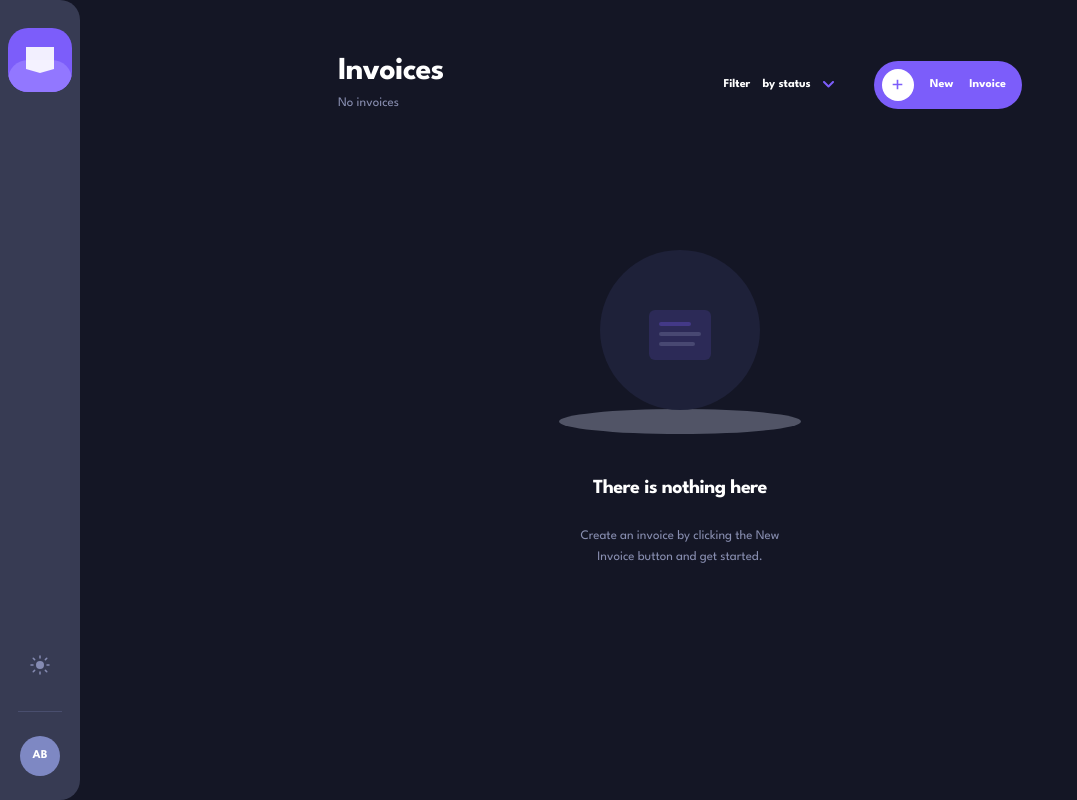
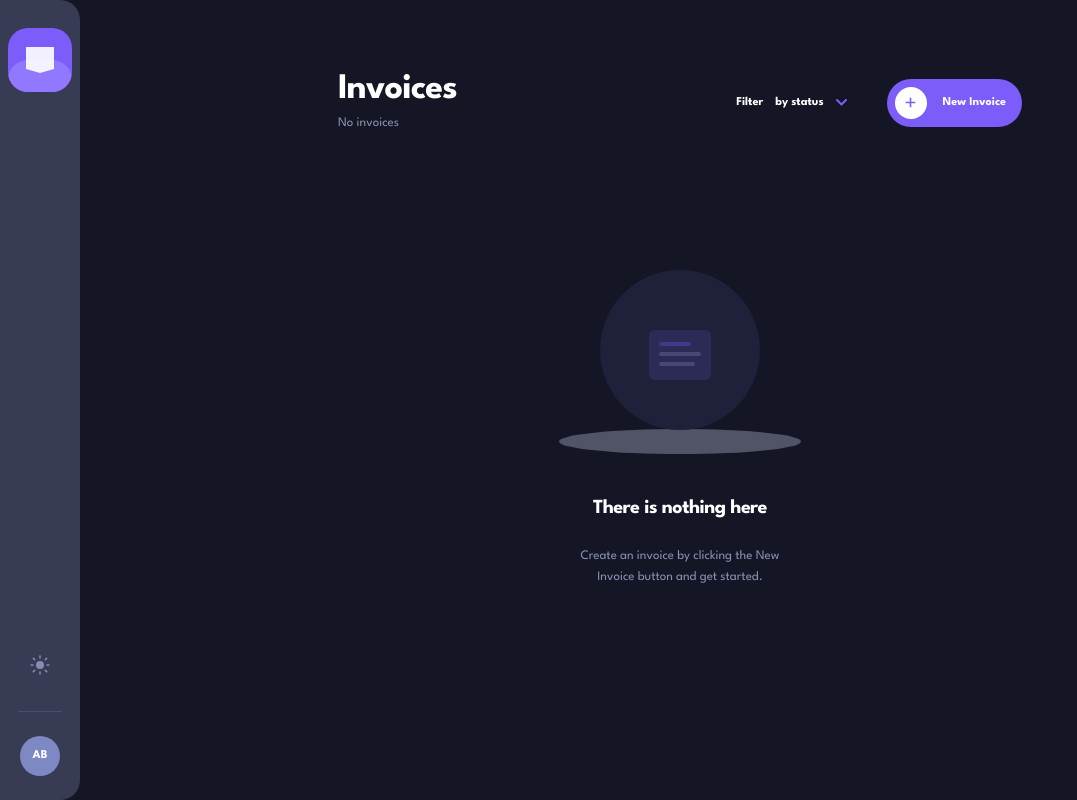
Before and after one commit to Demiomotee/Invoice-Management-App, a React (Vite) app: page / in a window 1280 px wide. Shown: the whole page, without its empty margins (0-1077 px from the left). Built offline with nearby package versions, Linux system fonts and the light colour scheme.

Commit message:
Refactor InvoiceList layout and styles

```diff
--- a/src/pages/InvoiceList.tsx
+++ b/src/pages/InvoiceList.tsx
@@ -18,27 +18,42 @@
       : `There ${count !== 1 ? 'are' : 'is'} ${count} ${filter} invoice${count !== 1 ? 's' : ''}`
 
   return (
-    <div className="max-w-[780px] mx-auto px-6 py-16 md:py-14 md:px-12">
+    <div className="max-w-[780px] mx-auto px-6 py-8 md:py-12 lg:py-[72px] md:px-12">
 
-      <header className="flex items-center justify-between mb-14 gap-4">
+
+      <header className="flex items-center justify-between mb-8 md:mb-14 gap-4">
         <div>
-          <h1 className="text-[32px] font-bold text-dark-1 dark:text-white tracking-tight leading-none">Invoices</h1>
-          <p className="text-[13px] text-gray-2 mt-1.5">{subtitle}</p>
+          <h1 className="text-2xl md:text-[36px] font-bold text-dark-1 dark:text-white tracking-tight leading-none">
+            Invoices
+          </h1>
+          <p className="text-[13px] text-gray-2 mt-1.5 md:hidden">
+            {count} invoice{count !== 1 ? 's' : ''}
+          </p>
+
+          <p className="text-[13px] text-gray-2 mt-1.5 hidden md:block">
+            {subtitle}
+          </p>
         </div>
-        <div className="flex items-center gap-10">
+
+        <div className="flex items-center gap-4 md:gap-10">
           <Filter />
           <button
             onClick={() => setShowForm(true)}
-            className="flex items-center gap-4 bg-purple hover:bg-purple-light transition-colors text-white rounded-3xl pl-2 pr-4 py-2 text-xs font-bold"
+            className="flex items-center gap-2 md:gap-4 bg-purple hover:bg-purple-light transition-colors text-white rounded-3xl pl-2 pr-3 md:pr-4 py-2 text-xs font-bold"
             aria-label="Create new invoice"
           >
             <span className="w-8 h-8 rounded-full bg-white flex items-center justify-center flex-shrink-0">
-              <svg width="11" height="11" viewBox="0 0 11 11"><path d="M6.313 10.313V6.313h4V4.687h-4V.687H4.687v4H.687v1.626h4v4h1.626z" fill="#7C5DFA" /></svg>
+              <svg width="11" height="11" viewBox="0 0 11 11">
+                <path d="M6.313 10.313V6.313h4V4.687h-4V.687H4.687v4H.687v1.626h4v4h1.626z" fill="#7C5DFA" />
+              </svg>
             </span>
-            New <span className="hidden sm:inline">Invoice</span>
+            <span>
+              New <span className="hidden sm:inline">Invoice</span>
+            </span>
           </button>
         </div>
       </header>
+
 
       {filteredInvoices.length === 0 ? (
         <div className="flex flex-col items-center pt-16 text-center" role="status">
@@ -50,7 +65,9 @@
             <rect x="100" y="98" width="42" height="4" rx="2" fill="#888EB0" opacity="0.3" />
             <rect x="100" y="108" width="36" height="4" rx="2" fill="#888EB0" opacity="0.3" />
           </svg>
-          <h2 className="text-xl font-bold text-dark-1 dark:text-white tracking-tight mt-10 mb-6">There is nothing here</h2>
+          <h2 className="text-xl font-bold text-dark-1 dark:text-white tracking-tight mt-10 mb-6">
+            There is nothing here
+          </h2>
           <p className="text-[13px] text-gray-2 leading-relaxed max-w-[220px]">
             {filter === 'all'
               ? 'Create an invoice by clicking the New Invoice button and get started.'
@@ -61,36 +78,47 @@
         <ul className="flex flex-col gap-4" role="list" aria-label="Invoice list">
           {filteredInvoices.map((invoice, i) => (
             <li key={invoice.id} style={{ animationDelay: `${i * 40}ms` }} className="animate-[slideUp_0.2s_ease_both]">
+
               <Link
                 to={`/invoice/${invoice.id}`}
-                className="
-                  grid items-center gap-5
-                  grid-cols-[80px_1fr_auto_auto_auto_auto]
-                  max-md:grid-cols-2 max-md:grid-rows-3
-                  bg-white dark:bg-dark-2 rounded-invoice px-8 py-7 max-md:p-6
-                  border border-transparent hover:border-purple transition-colors
-                  shadow-[0_10px_20px_rgba(72,84,159,0.1)] dark:shadow-[0_10px_20px_rgba(0,0,0,0.3)]
-                  no-underline
-                "
+                className="block bg-white dark:bg-dark-2 rounded-invoice p-6 border border-transparent hover:border-purple transition-colors shadow-[0_10px_20px_rgba(72,84,159,0.1)] dark:shadow-[0_10px_20px_rgba(0,0,0,0.3)] no-underline md:hidden"
                 aria-label={`Invoice ${invoice.id}, ${invoice.clientName}, due ${formatDate(invoice.paymentDue)}, ${formatCurrency(invoice.total)}, status: ${invoice.status}`}
               >
-                <span className="text-xs font-bold text-dark-1 dark:text-white max-md:row-start-1 max-md:col-start-1">
+
+                <div className="flex items-center justify-between mb-6">
+                  <span className="text-xs font-bold text-dark-1 dark:text-white">
+                    <span className="text-purple">#</span>{invoice.id}
+                  </span>
+                  <span className="text-[13px] text-gray-2">{invoice.clientName}</span>
+                </div>
+
+                <div className="flex items-center justify-between">
+                  <div>
+                    <p className="text-[13px] text-gray-2 mb-2">Due {formatDate(invoice.paymentDue)}</p>
+                    <p className="text-base font-bold text-dark-1 dark:text-white">{formatCurrency(invoice.total)}</p>
+                  </div>
+                  <StatusBadge status={invoice.status} />
+                </div>
+              </Link>
+
+
+              <Link
+                to={`/invoice/${invoice.id}`}
+                className="hidden md:grid items-center gap-5 grid-cols-[100px_1fr_auto_auto_auto_24px] bg-white dark:bg-dark-2 rounded-invoice px-8 py-5 border border-transparent hover:border-purple transition-colors shadow-[0_10px_20px_rgba(72,84,159,0.1)] dark:shadow-[0_10px_20px_rgba(0,0,0,0.3)] no-underline"
+                aria-label={`Invoice ${invoice.id}, ${invoice.clientName}, due ${formatDate(invoice.paymentDue)}, ${formatCurrency(invoice.total)}, status: ${invoice.status}`}
+              >
+                <span className="text-xs font-bold text-dark-1 dark:text-white">
                   <span className="text-purple">#</span>{invoice.id}
                 </span>
-                <span className="text-[11px] text-gray-2 max-md:row-start-2 max-md:col-start-1">
-                  Due {formatDate(invoice.paymentDue)}
-                </span>
-                <span className="text-[11px] text-gray-2 text-right max-md:row-start-1 max-md:col-start-2 max-md:text-right">
-                  {invoice.clientName}
-                </span>
-                <span className="text-base font-bold text-dark-1 dark:text-white text-right max-md:row-start-3 max-md:col-start-1 max-md:text-left">
-                  {formatCurrency(invoice.total)}
-                </span>
+                <span className="text-[13px] text-gray-2">Due {formatDate(invoice.paymentDue)}</span>
+                <span className="text-[13px] text-gray-2">{invoice.clientName}</span>
+                <span className="text-base font-bold text-dark-1 dark:text-white text-right">{formatCurrency(invoice.total)}</span>
                 <StatusBadge status={invoice.status} />
-                <svg className="text-purple max-md:hidden" width="7" height="10" viewBox="0 0 7 10" fill="none" aria-hidden="true">
+                <svg width="7" height="10" viewBox="0 0 7 10" fill="none" aria-hidden="true">
                   <path d="M1 1L5 5L1 9" stroke="#7C5DFA" strokeWidth="2" strokeLinecap="round" strokeLinejoin="round" />
                 </svg>
               </Link>
+
             </li>
           ))}
         </ul>
```
